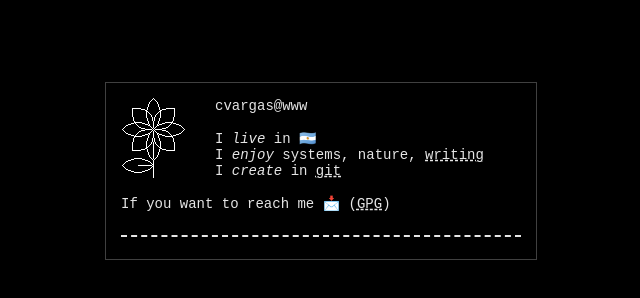
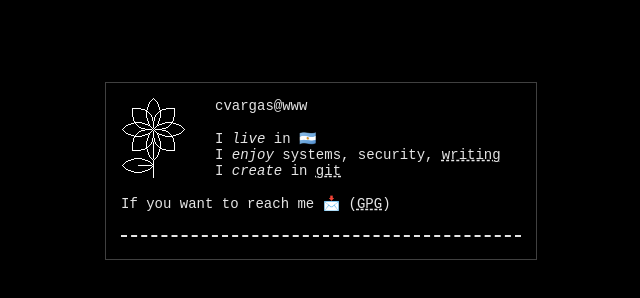
Before and after one commit to thisisnotcamilo/thisisnotcamilo.github.io, a plain HTML site: page index.html in a window 1280 px wide. Shown: the full height of the page, 319-959 px from the left. Drawn offline with Linux system fonts and the light colour scheme.

Commit message:
ref: update index.html

```diff
--- a/index.html
+++ b/index.html
@@ -59,7 +59,7 @@
                 />
                 cvargas@www <br> <br>
                 I <em>live</em> in <a class="none" href="https://www.google.com/search?q=argentina+champions+of+the+world">🇦🇷</a> <br>
-                I <em>enjoy</em> systems, nature, <a class="dotted" href="https://thisisnotcamilo.com/blog">writing</a> <br>
+                I <em>enjoy</em> systems, security, <a class="dotted" href="https://thisisnotcamilo.com/blog">writing</a> <br>
                 I <em>create</em> in <a class="dotted" href="https://github.com/thisisnotcamilo">git</a> <br> <br>
 
                 If you want to reach me <a class="none" href="mailto:cvargas@0x7.ar">📩</a> (<a class="dotted" href="https://thisisnotcamilo.com/cvargas-pub.asc">GPG</a>)<br> <br>
```
